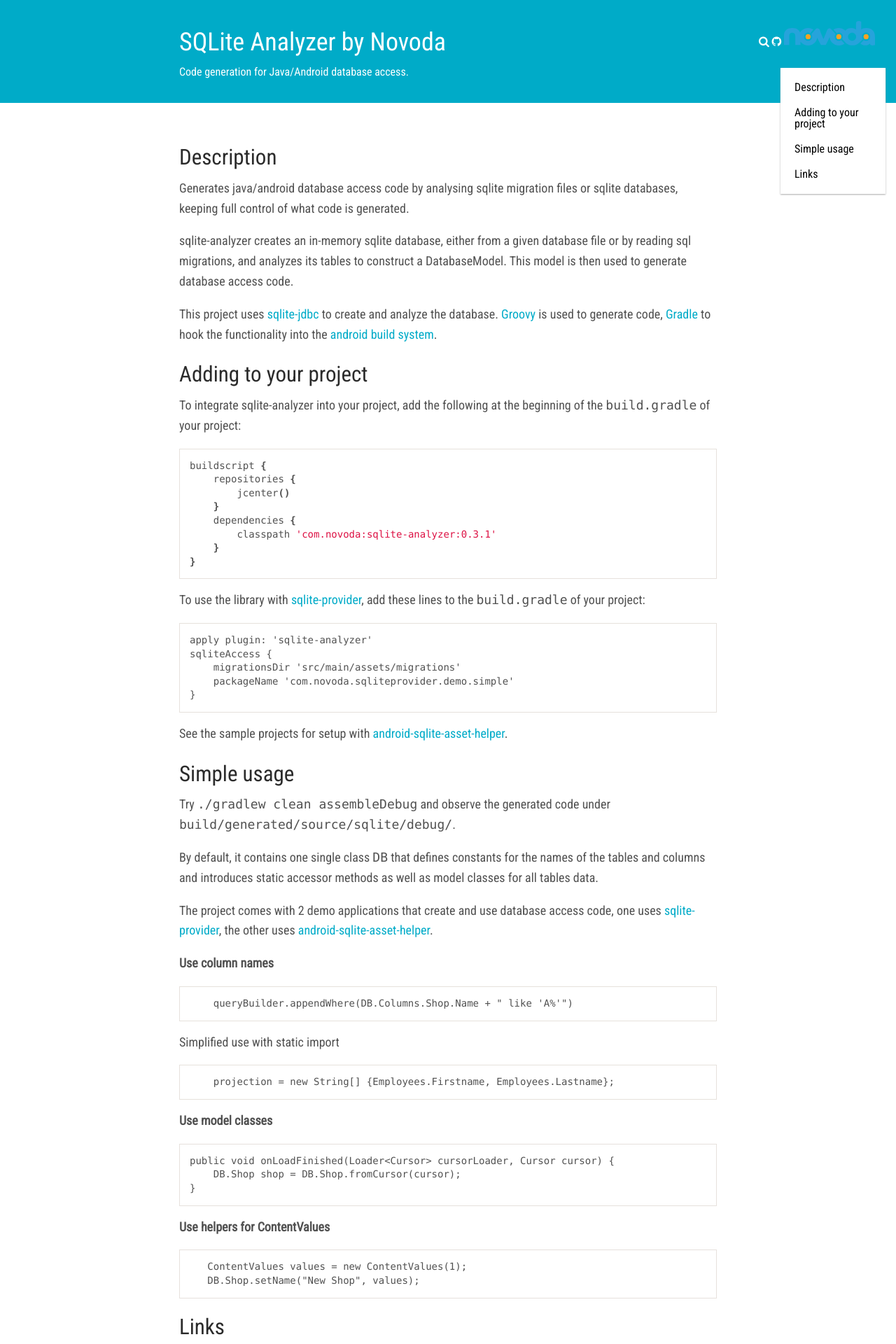
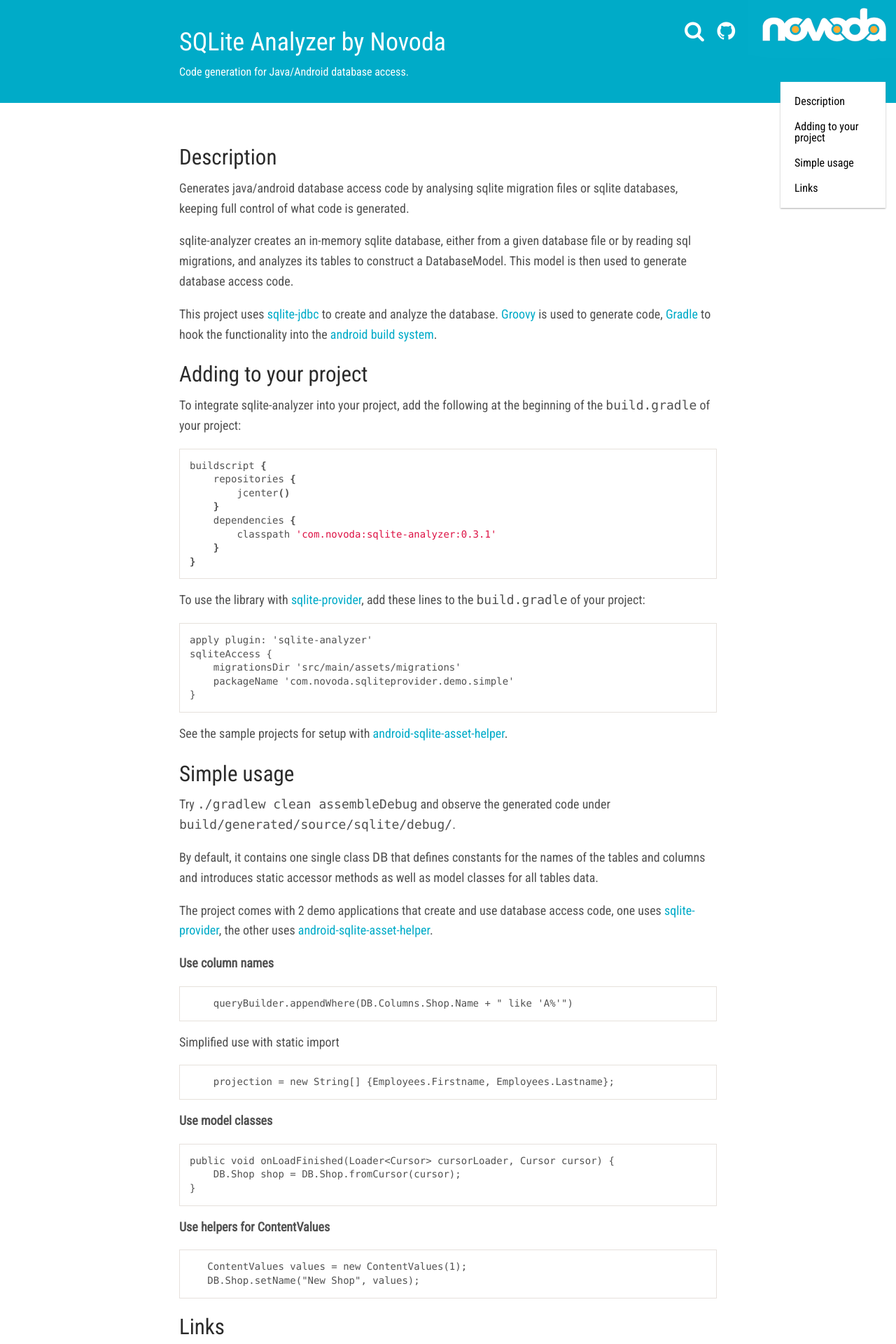
Before and after one commit to novoda/sqlite-analyzer, a Jekyll site: the page built from index.md, in a window 1280 px wide. Shown: the top 1920 px of the page at 70% size. Built offline with Jekyll 4.4.1, drawn with Linux system fonts in a browser that asks for light colours; nearby versions of some CDN libraries; Markdown is read by kramdown in place of the engine named in the settings; grey boxes are pictures that could not be loaded.

Commit message:
fix logo, fix alignment

```diff
--- a/_config.yml
+++ b/_config.yml
@@ -45,9 +45,9 @@
   name: sqlite-analyzer
 
 # Conversion / Build settings
-markdown:    redcarpet
+markdown:    kramdown
 # This is how you put pygments config in jekyll 2.0 instead of pygments: true
-highlighter: pygments
+highlighter: rouge
 
 # Permalinks
 permalink:        pretty
--- a/_includes/header-links.html
+++ b/_includes/header-links.html
@@ -1,3 +1,4 @@
+<div class="table">
 <ul>
 	<li>
 		<a title="Search"
@@ -14,7 +15,8 @@
     <li>
 		<a title="Novoda"
 			href="http://novoda.com" target="_blank">
-			<img src="{{site.url }}/assets/img/logo-blue.svg"/>
+			<img src="{{site.url }}/assets/img/logo-white.png"/>
 		</a>
 	</li>
 </ul>
+<div>
--- a/assets/css/main.scss
+++ b/assets/css/main.scss
@@ -209,23 +209,34 @@
     }
   }
 
+  table {
+    display: table;
+  }
+
   ul {
     text-align: right;
     padding: 15px;
 	position: absolute;
-	top: 15px;
-	right: 15px;
+	top: -50px;
+	right: -15px;
   }
   ul li {
-    display: inline-block;
+    display: inline;
     position:relative;
     color: $color-1;
+	line-height: 100px;
   }
 
-  ul li span {
-    float: left;
-    display: inline-block;
-    width: 15px;
+   ul li a {
+    font-size: 30px;
+	height: 100px;
+	margin-left: 15px;
+  }
+
+   ul li a img {
+    display: inline;
+	position: relative;
+	top: 30px;
   }
 }
 
@@ -575,12 +586,11 @@
   }
 }
 
+/* table of content */
 div#tocDiv {
   padding: 10px;
-  position: relative;
   width: 150px;
-  right: 15px;
-  top: -50px;
+  margin: -30px 15px 15px 15px;
   float: right;
   background-color: #ffffff;
   box-shadow: 0 1px 2px #aaa;
@@ -594,6 +604,8 @@
 	}
   }
 }
+
+
 /* Gist via GitHub Pages */
 .gist .gist-file {
   font-family: Menlo, Monaco, "Courier New", monospace !important;
```
Also changed, not shown: assets/img/logo-white.png (added).
